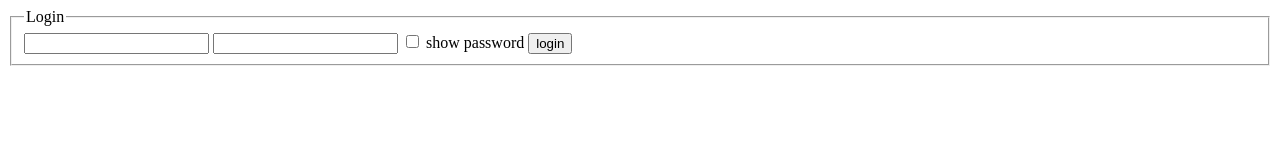
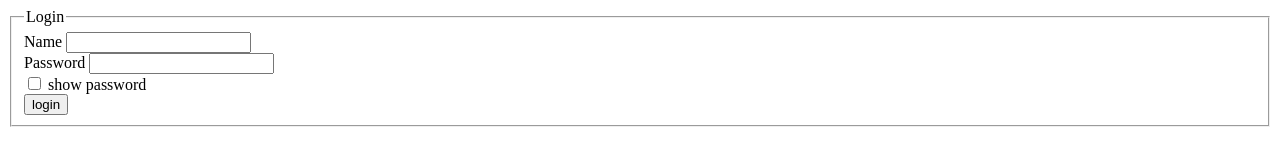
Before and after one commit to Newvolante/static_login_form, a plain HTML site: page index.html in a window 1280 px wide. Drawn offline with Linux system fonts and the light colour scheme.

Commit message:
added breaks to the html code

```diff
--- a/index.html
+++ b/index.html
@@ -12,15 +12,15 @@
             <fieldset>
                 <legend>Login</legend>
 
-                <label for="name"></label>
+                <label for="name">Name</label>
                 <input id="name"type="text">
-
-                <label for="pass"></label>
+                <br />
+                <label for="pass">Password</label>
                 <input id="pass" type="password">
-
+                <br />
                 <input type="checkbox" id="showText" name="show_text">
                 <label for="showText">show password</label>
-
+                <br />
                 <input type="submit" value="login" name="login_btn"></fieldset>
             </fieldset>
         </div>
```
